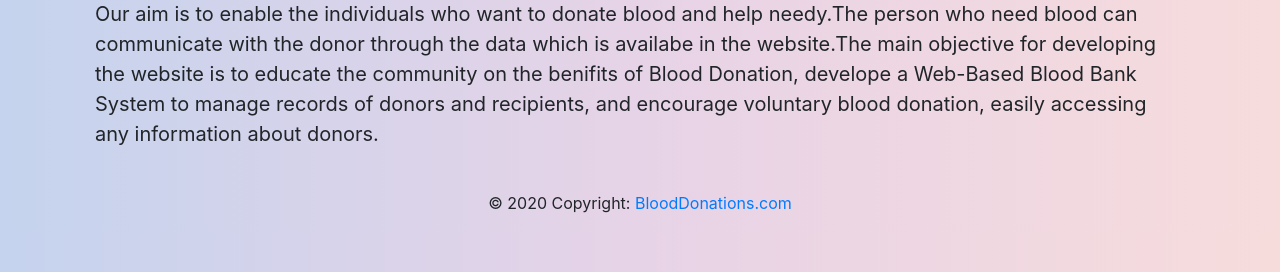
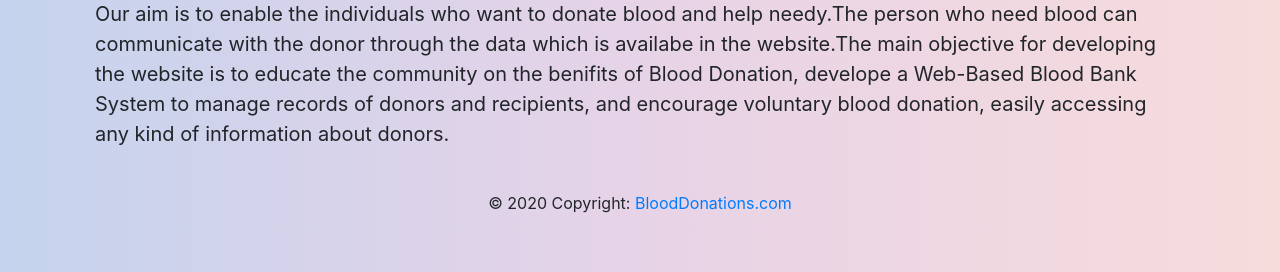
Before and after one commit to DanielSamsonraj/Drops_of_life, a Django app: page / in a window 1280 px wide. Shown: the part 528-800 px from the top of the page. Run offline with Django 3.2, Linux system fonts and the light colour scheme; some libraries are stand-ins or nearby versions.

Commit message:
small changes

```diff
--- a/bloodDonation/templates/files/home.html
+++ b/bloodDonation/templates/files/home.html
@@ -117,7 +117,7 @@
         <div class="center">
             <h2 style="text-align: center; color: rgb(160, 5, 5);">About Us</h2>
             <p style="font-size:20px">Our aim is to enable the individuals who want to donate blood and help needy.The person who need blood can communicate with the donor through the data which is availabe in the website.The main objective for developing the website is to educate
-                the community on the benifits of Blood Donation, develope a Web-Based Blood Bank System to manage records of donors and recipients, and encourage voluntary blood donation, easily accessing any information about donors.</p>
+                the community on the benifits of Blood Donation, develope a Web-Based Blood Bank System to manage records of donors and recipients, and encourage voluntary blood donation, easily accessing any kind of  information about donors.</p>
 
         </div>
     </div>
```
Also changed, not shown: 1 other file.
